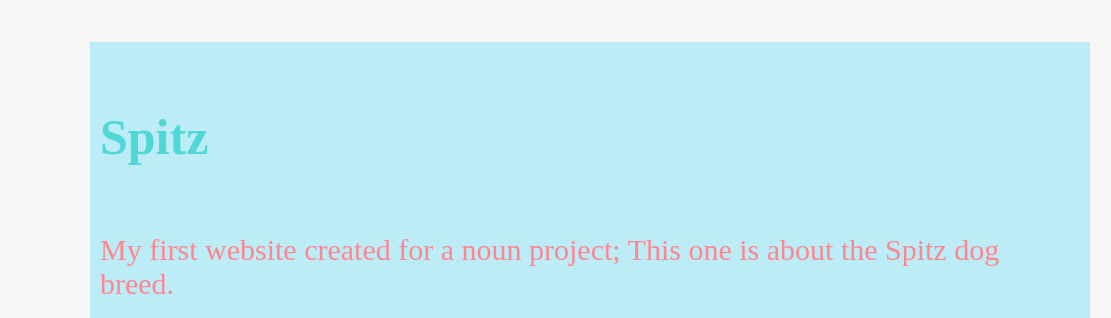
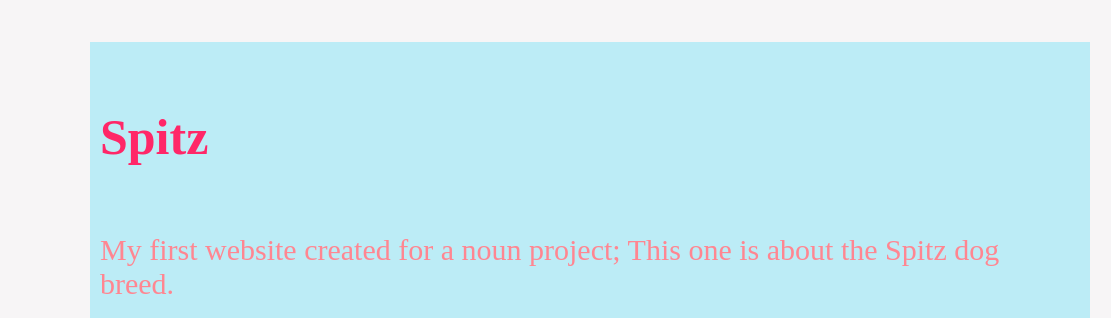
Before and after one commit to WVCS/portfolio-mistahype-1, a plain HTML site: page work.html in a window 1280 px wide. Shown: the part 247-565 px from the top of the page, 0-1111 px from the left. Drawn offline with Linux system fonts and the light colour scheme.

Commit message:
Update work.html

```diff
--- a/work.html
+++ b/work.html
@@ -126,7 +126,7 @@ a{
 	font-size: 15px;
 }
 h4{
-	color: #50d8d7;
+	color: #ff2768;
 	font-family: "Baloo 2";
 	font-size: 50px;
 }
```
